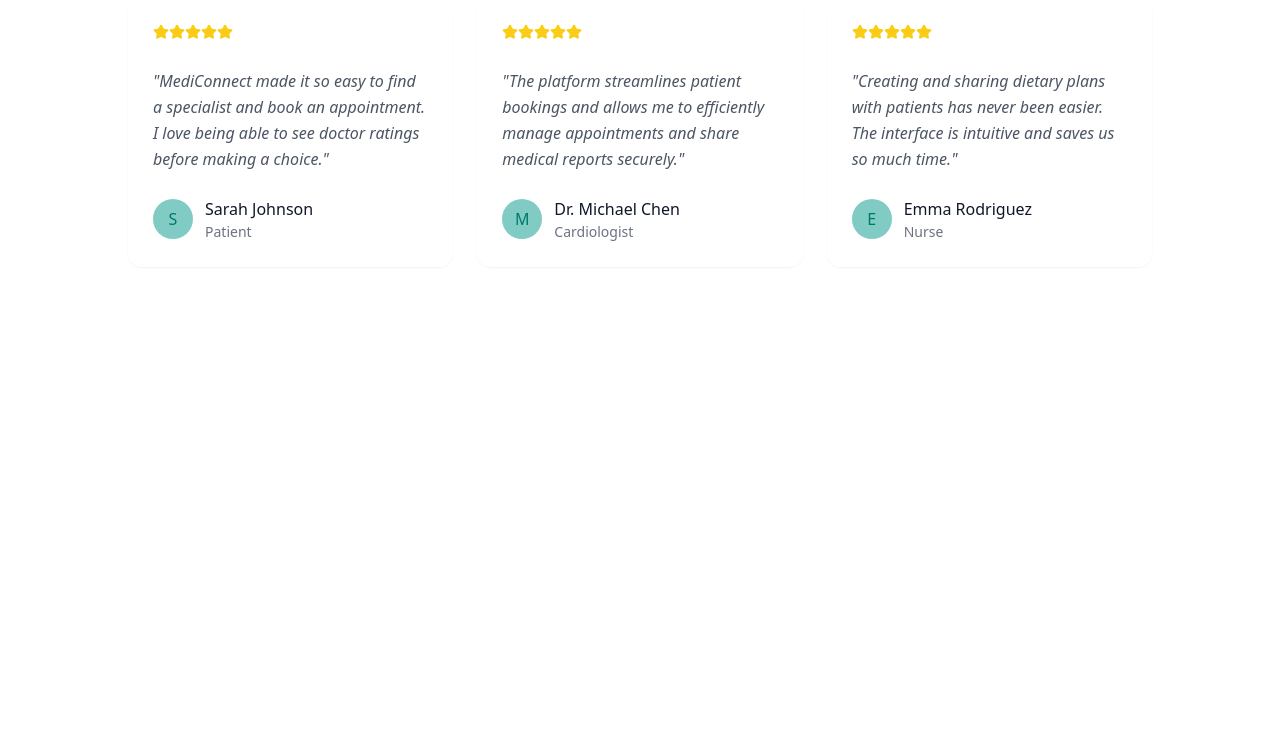
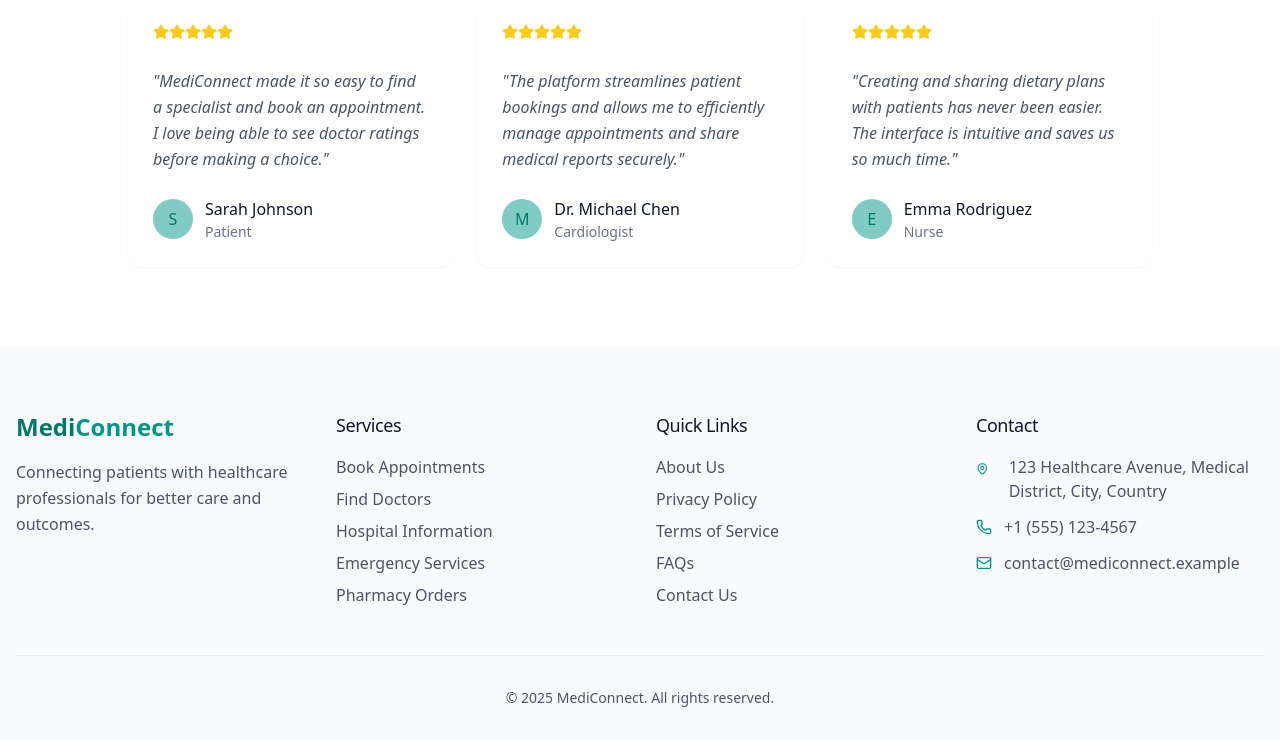
Before and after one commit to OmarNajjar-Dev/MediConnect, a PHP site: page / in a window 1280 px wide. Shown: the part 2392-3132 px from the top of the page. Before the commit the page ends 2633 px from the top, so only its background shows below. Run offline with PHP 8.4, Linux system fonts and the light colour scheme.

Commit message:
Add the footer section.

```diff
--- a/css/responsive.css
+++ b/css/responsive.css
@@ -38,7 +38,8 @@
         font-size: 3.75rem;
     }
 
-    #hero-cards-container {
+    #hero-cards-container,
+    #testimonials-cards-container {
         grid-template-columns: repeat(3, minmax(0, 1fr));
     }
 
@@ -56,8 +57,8 @@
         display: none;
     }
 
-    #testimonials-cards-container {
-        grid-template-columns: repeat(3, minmax(0, 1fr));
+    #footer-content {
+        grid-template-columns: repeat(2, minmax(0, 1fr));
     }
 }
 
@@ -79,7 +80,12 @@
 
 /* Large Screen */
 @media screen and (min-width: 1024px) {
-    #services-cards-container {
+    .container {
+        max-width: 1024px;
+    }
+
+    #services-cards-container,
+    #footer-content {
         grid-template-columns: repeat(4, minmax(0, 1fr));
     }
 }
--- a/index.html
+++ b/index.html
@@ -199,7 +199,8 @@
                         class="inline-block px-3 py-1 mb-4 text-sm font-medium rounded-full bg-medical-100 text-medical-800">
                         Testimonials
                     </span>
-                    <h2 id="testimonials-title" class="font-bold mb-4 text-3xl tracking-tight text-heading">What Our Users Say</h2>
+                    <h2 id="testimonials-title" class="font-bold mb-4 text-3xl tracking-tight text-heading">What Our
+                        Users Say</h2>
                     <p class="text-xl text-gray-600">
                         Hear from patients and healthcare providers who use MediConnect.
                     </p>
@@ -215,6 +216,126 @@
 
     </main>
 
+    <!-- Footer -->
+    <footer class="bg-gray-50 pt-16 pb-8 border-t">
+        <div class="container mx-auto px-4">
+            <div id="footer-content" class="grid gap-8 mb-12">
+                <div>
+                    <a href="/" class="inline-block mb-4">
+                        <span class="text-medical-700 font-semibold text-2xl">
+                            Medi<span class="text-medical-500">Connect</span>
+                        </span>
+                    </a>
+                    <p class="text-gray-600 leading-relaxed mb-4">
+                        Connecting patients with healthcare professionals for better care and outcomes.
+                    </p>
+                    <div class="footer-socials flex gap-4 transition-all">
+                        <a href="#"
+                            class="text-gray-500 hover:text-medical-600 hover:bg-medical-50 rounded-full flex justify-center items-center w-10 h-10">
+                            <i data-lucide="facebook" class="h-4 w-4"></i>
+                        </a>
+
+                        <a href="#"
+                            class="text-gray-500 hover:text-medical-600 hover:bg-medical-50 rounded-full flex justify-center items-center w-10 h-10">
+                            <i data-lucide="twitter" class="h-4 w-4"></i>
+                        </a>
+                        <a href="#"
+                            class="text-gray-500 hover:text-medical-600 hover:bg-medical-50 rounded-full flex justify-center items-center w-10 h-10">
+                            <i data-lucide="instagram" class="h-4 w-4"></i>
+                        </a>
+                    </div>
+                </div>
+
+                <div>
+                    <h4 class="font-medium text-lg text-heading tracking-tight mb-4">Services</h4>
+                    <ul class="flex flex-col gap-2">
+                        <li>
+                            <a href="/appointments" class="text-gray-600 hover:text-medical-600 transition-colors">
+                                Book Appointments
+                            </a>
+                        </li>
+                        <li>
+                            <a href="/doctors" class="text-gray-600 hover:text-medical-600 transition-colors">
+                                Find Doctors
+                            </a>
+                        </li>
+                        <li>
+                            <a href="/hospitals" class="text-gray-600 hover:text-medical-600 transition-colors">
+                                Hospital Information
+                            </a>
+                        </li>
+                        <li>
+                            <a href="/emergency" class="text-gray-600 hover:text-medical-600 transition-colors">
+                                Emergency Services
+                            </a>
+                        </li>
+                        <li>
+                            <a href="/pharmacy" class="text-gray-600 hover:text-medical-600 transition-colors">
+                                Pharmacy Orders
+                            </a>
+                        </li>
+                    </ul>
+                </div>
+
+                <div>
+                    <h4 class="font-medium text-lg text-heading tracking-tight mb-4">Quick Links</h4>
+                    <ul class="flex flex-col gap-2">
+                        <li>
+                            <a href="/about" class="text-gray-600 hover:text-medical-600 transition-colors">
+                                About Us
+                            </a>
+                        </li>
+                        <li>
+                            <a href="/privacy" class="text-gray-600 hover:text-medical-600 transition-colors">
+                                Privacy Policy
+                            </a>
+                        </li>
+                        <li>
+                            <a href="/terms" class="text-gray-600 hover:text-medical-600 transition-colors">
+                                Terms of Service
+                            </a>
+                        </li>
+                        <li>
+                            <a href="/faq" class="text-gray-600 hover:text-medical-600 transition-colors">
+                                FAQs
+                            </a>
+                        </li>
+                        <li>
+                            <a href="/contact" class="text-gray-600 hover:text-medical-600 transition-colors">
+                                Contact Us
+                            </a>
+                        </li>
+                    </ul>
+                </div>
+
+                <div>
+                    <h4 class="font-medium text-lg text-heading tracking-tight mb-4">Contact</h4>
+                    <ul class="flex flex-col gap-3">
+                        <li class="flex gap-3">
+                            <i data-lucide="map-pin" class="h-7 w-7 text-medical-500 pr-2"></i>
+                            <span class="text-gray-600">
+                                123 Healthcare Avenue, Medical District, City, Country
+                            </span>
+                        </li>
+                        <li class="flex items-center gap-3">
+                            <i data-lucide="phone" class="h-4 w-4 text-medical-500 "></i>
+                            <span class="text-gray-600">+1 (555) 123-4567</span>
+                        </li>
+                        <li class="flex items-center gap-3">
+                            <i data-lucide="mail" class="h-4 w-4 text-medical-500"></i>
+                            <span class="text-gray-600">contact@mediconnect.example</span>
+                        </li>
+                    </ul>
+                </div>
+            </div>
+
+
+            <div class="pt-8 border-t border-solid separator text-center text-gray-600 text-sm">
+                <p>&copy; 2025 MediConnect. All rights reserved.</p>
+            </div>
+        </div>
+    </footer>
+
     <!-- JavaScript -->
     <script src="main.js"></script>
 
```
